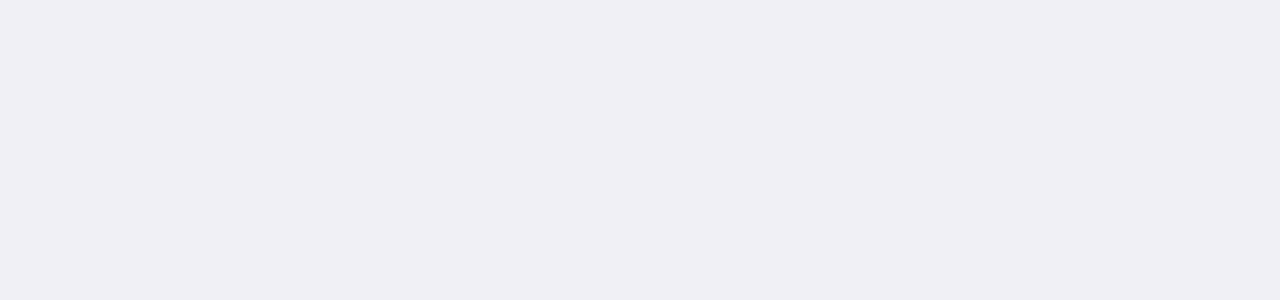
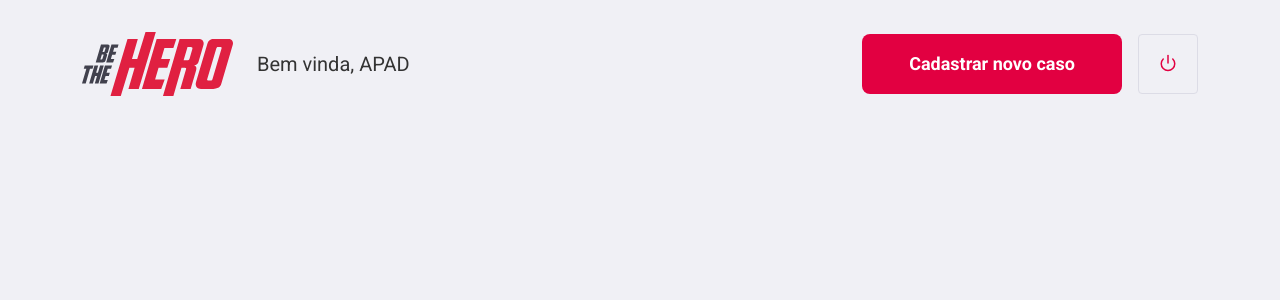
Before and after one commit to fernando-meira/semana-omnistack-11.0, a React (Create React App) app in the folder frontend/: page /profile in a window 1280 px wide. Shown: the top 300 px of the page. Built offline with nearby package versions, Linux system fonts and the light colour scheme; the HTML template or start-up script is replaced by a standard one.

Commit message:
feat: 🎸 Header

```diff
--- /dev/null
+++ b/frontend/src/components/Header/index.js
@@ -0,0 +1,25 @@
+import React from 'react';
+import { Link } from 'react-router-dom';
+import { FiPower } from 'react-icons/fi';
+
+import logoImg from '../../themes/assets/images/logo.svg';
+
+import { colors } from '../../themes';
+
+import { Container } from './styles';
+
+export default function Header() {
+  return (
+    <Container>
+      <img src={logoImg} alt="Be The Hero" />
+
+      <span>Bem vinda, APAD</span>
+
+      <Link to="/incidents/new">Cadastrar novo caso</Link>
+
+      <button type="button">
+        <FiPower size="18" color={colors.red} />
+      </button>
+    </Container>
+  );
+}
--- /dev/null
+++ b/frontend/src/components/Header/styles.js
@@ -0,0 +1,62 @@
+import styled from 'styled-components';
+
+import { colors } from '../../themes';
+import { pxToRem } from '../../functions';
+
+export const Container = styled.header`
+  width: 100%;
+  padding: 0 ${pxToRem(32)};
+  max-width: ${pxToRem(1180)};
+  margin: ${pxToRem(32)} auto;
+
+  display: flex;
+  align-items: center;
+
+  img {
+    height: ${pxToRem(64)};
+  }
+
+  span {
+    margin-left: ${pxToRem(24)};
+
+    font-size: ${pxToRem(20)};
+  }
+
+  a {
+    border: 0;
+    margin-left: auto;
+    width: ${pxToRem(260)};
+    height: ${pxToRem(60)};
+    border-radius: ${pxToRem(8)};
+
+    display: inline-block;
+
+    font-weight: bold;
+    text-align: center;
+    text-decoration: none;
+    color: ${colors.white};
+    transition: filter 0.2s;
+    font-size: ${pxToRem(18)};
+    background: ${colors.red};
+    line-height: ${pxToRem(60)};
+
+    :hover {
+      filter: brightness(90%);
+    }
+  }
+
+  button {
+    width: ${pxToRem(60)};
+    height: ${pxToRem(60)};
+    border-radius: ${pxToRem(4)};
+    border: 1px solid ${colors.lightGray};
+    margin-left: ${pxToRem(16)};
+
+    background: ${colors.transparent};
+    transition: border-color 0.2s;
+  }
+
+  button:hover {
+    border-color: ${colors.gray};
+  }
+`;
--- a/frontend/src/components/index.js
+++ b/frontend/src/components/index.js
@@ -1,3 +1,4 @@
 import Input from './Input';
+import Header from './Header';
 
-export { Input };
+export { Input, Header };
--- /dev/null
+++ b/frontend/src/pages/Profile/index.js
@@ -0,0 +1,14 @@
+import React from 'react';
+import { Link } from 'react-router-dom';
+
+import { Header } from '../../components';
+
+import { Container } from './styles';
+
+export default function Profile() {
+  return (
+    <Container>
+      <Header />
+    </Container>
+  );
+}
--- /dev/null
+++ b/frontend/src/pages/Profile/styles.js
@@ -0,0 +1,3 @@
+import styled from 'styled-components';
+
+export const Container = styled.div``;
--- a/frontend/src/pages/Register/styles.js
+++ b/frontend/src/pages/Register/styles.js
@@ -55,7 +55,7 @@ export const Section = styled.section`
     text-decoration: none;
     transition: opacity 0.2s;
     font-size: ${pxToRem(18)};
-    color: ${colors.mediumGray};
+    color: ${colors.lighterGray};
   }
 
   a:hover {
--- a/frontend/src/pages/index.js
+++ b/frontend/src/pages/index.js
@@ -1,4 +1,5 @@
 import Logon from './Logon';
 import Register from './Register';
+import Profile from './Profile';
 
-export { Logon, Register };
+export { Logon, Register, Profile };
--- a/frontend/src/routes.js
+++ b/frontend/src/routes.js
@@ -1,7 +1,7 @@
 import React from 'react';
 import { BrowserRouter, Route, Switch } from 'react-router-dom';
 
-import { Logon, Register } from './pages';
+import { Logon, Register, Profile } from './pages';
 
 export default function Routes() {
   return (
@@ -9,6 +9,7 @@ export default function Routes() {
       <Switch>
         <Route path="/" exact component={Logon} />
         <Route path="/register" component={Register} />
+        <Route path="/profile" component={Profile} />
       </Switch>
     </BrowserRouter>
   );
--- a/frontend/src/themes/colors.js
+++ b/frontend/src/themes/colors.js
@@ -3,8 +3,8 @@ export default {
 
   gray: '#333',
   lightGray: '#dcdce6',
-  mediumGray: '#41414d',
-  lighterGray: '#E6E6E6',
+  mediumGray: '#a8a8b3',
+  lighterGray: '#737380',
 
   shadow: '#00000029',
 
@@ -15,7 +15,6 @@ export default {
   red: '#e20041',
 
   purple: '#7159c1',
-  lightPurple: '#737380',
 
   transparent: 'transparent',
 };
```
